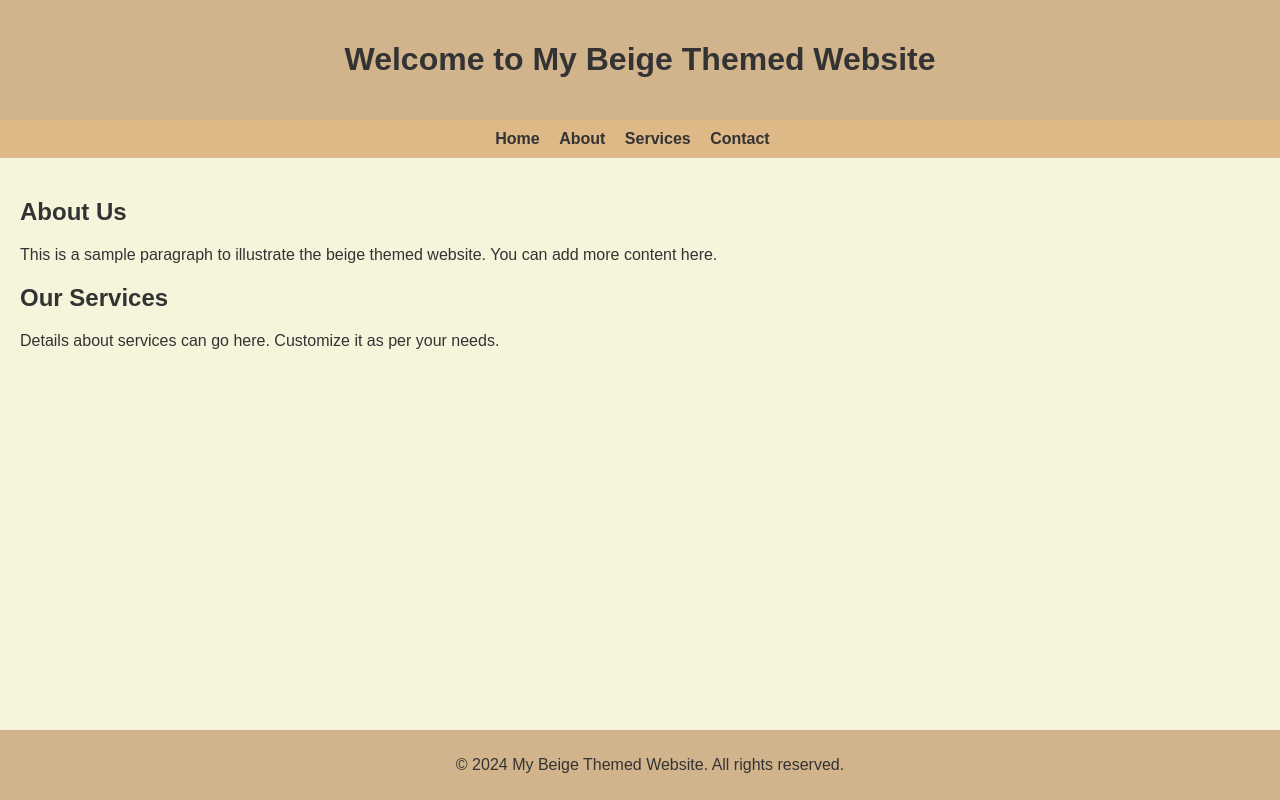
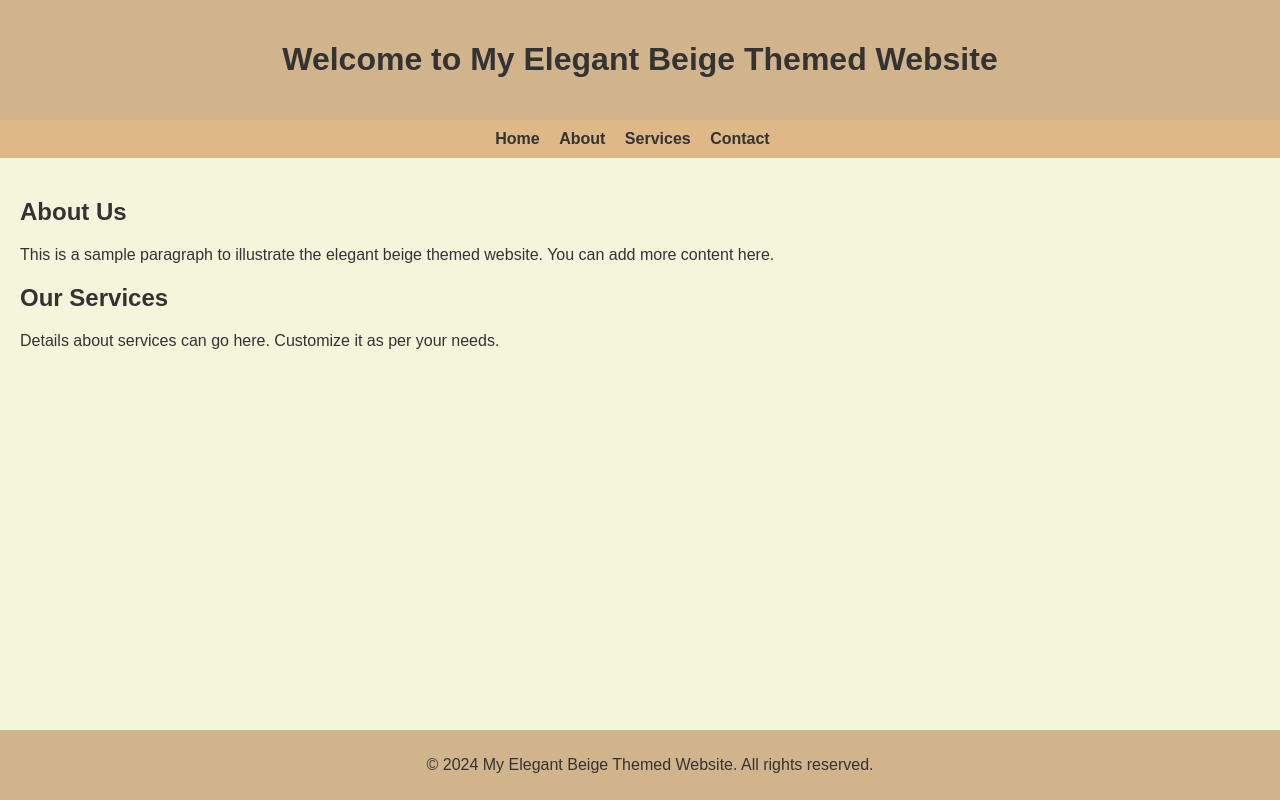
Before and after one commit to liyanambava/leeport.github.io, a plain HTML site: page index.html in a window 1280 px wide. Drawn offline with Linux system fonts and the light colour scheme.

Commit message:
Update index.html

```diff
--- a/index.html
+++ b/index.html
@@ -3,12 +3,12 @@
 <head>
     <meta charset="UTF-8">
     <meta name="viewport" content="width=device-width, initial-scale=1.0">
-    <title>Beige Themed Website</title>
+    <title>Elegant Beige Themed Website</title>
     <link rel="stylesheet" href="styles.css">
 </head>
 <body>
     <header>
-        <h1>Welcome to My Beige Themed Website</h1>
+        <h1>Welcome to My Elegant Beige Themed Website</h1>
     </header>
     <nav>
         <ul>
@@ -21,7 +21,7 @@
     <main>
         <section>
             <h2>About Us</h2>
-            <p>This is a sample paragraph to illustrate the beige themed website. You can add more content here.</p>
+            <p>This is a sample paragraph to illustrate the elegant beige themed website. You can add more content here.</p>
         </section>
         <section>
             <h2>Our Services</h2>
@@ -29,7 +29,7 @@
         </section>
     </main>
     <footer>
-        <p>&copy; 2024 My Beige Themed Website. All rights reserved.</p>
+        <p>&copy; 2024 My Elegant Beige Themed Website. All rights reserved.</p>
     </footer>
 </body>
 </html>
```
